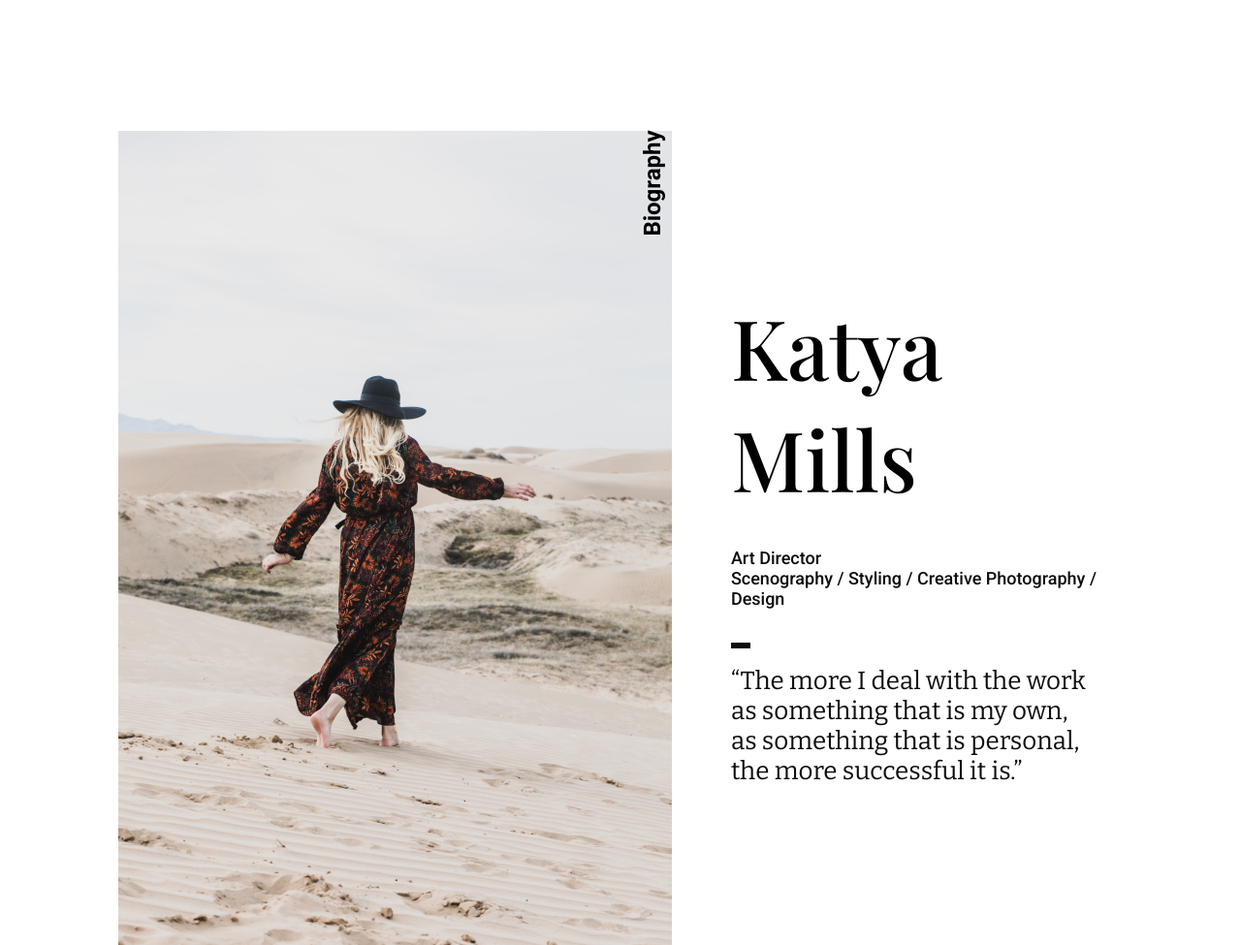
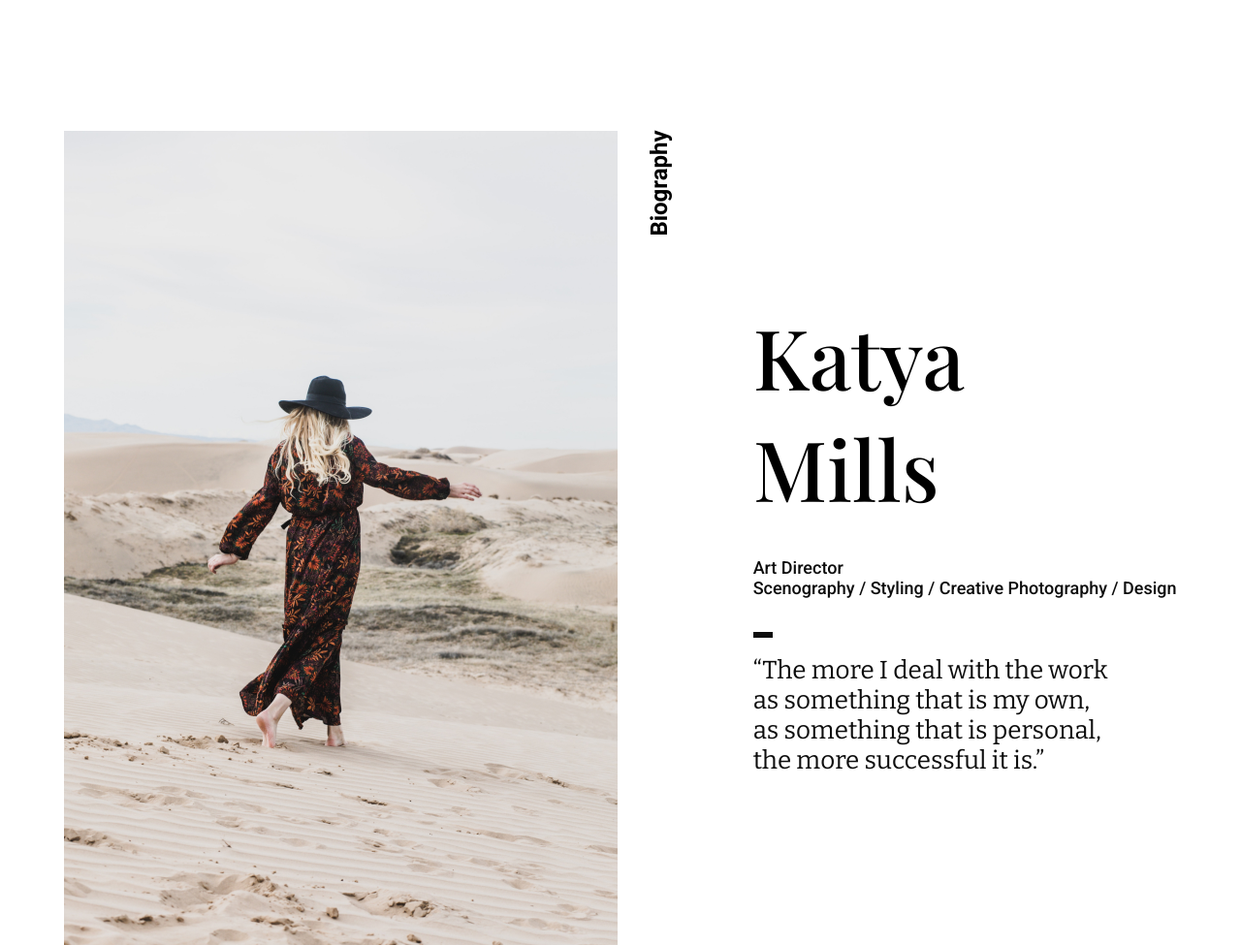
Before and after one commit to obelix84/otus-css-putilin, a plain HTML site: page index.html in a window 1280 px wide. Shown: the part 780-1755 px from the top of the page at 97% size. Drawn offline with nearby package versions, Linux system fonts and the light colour scheme.

Commit message:
Deleted width in flex elements

```diff
--- a/css/style.css
+++ b/css/style.css
@@ -120,7 +120,6 @@ html {
 }
 
 .biography-left {
-    width: 39.7%;
     height: 840px;
 }
 
@@ -130,7 +129,7 @@ html {
 
 .biography-center {
     display: flex;
-    width: 9.7%;
+    padding-right: 30px;
     height: 840px;
     flex-direction: column;
     justify-content: flex-start;
@@ -138,7 +137,6 @@ html {
 }
 
 .biography-right {
-    width: 31.6%;
     height: 840px;
     display: flex;
     flex-direction: column;
--- a/index.html
+++ b/index.html
@@ -3,7 +3,7 @@
 
 <head>
   <meta charset="utf-8">
-  <title>Otus homework 5</title>
+  <title>Otus homework 6</title>
   <link href="./css/style.css" rel="stylesheet">
 
   <link rel="preconnect" href="https://fonts.googleapis.com">
@@ -53,9 +53,9 @@
 
         <blockquote class="biography-quote">
           <hr class="biography-dash">
-          “The more I deal with the work<br>
-          as something that is my own,<br>
-          as something that is personal,<br>
+          “The more I deal with the work
+          as something that is my own,
+          as something that is personal,
           the more successful it is.”</blockquote>
       </div>
     </section>
```
